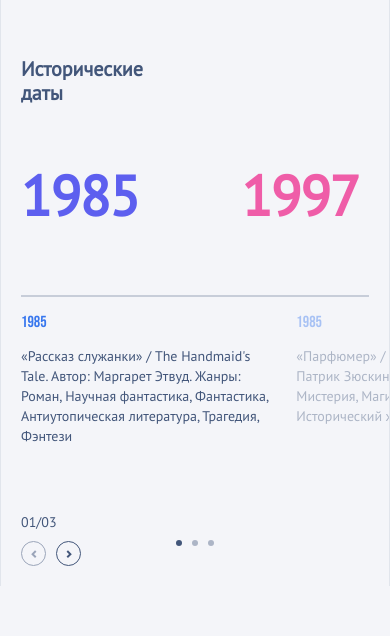
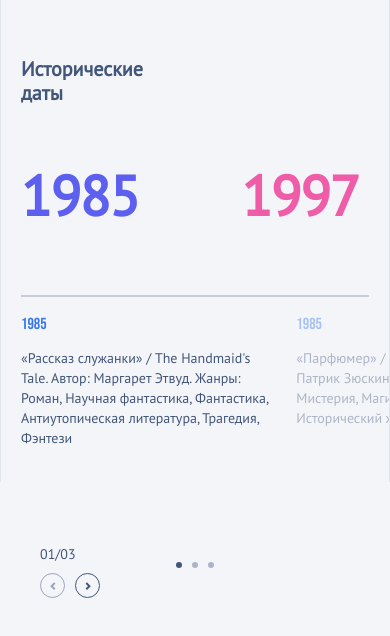
Before and after one commit to Nebesnaya94/react-animate-slider, a React app: page / in a window 390 px wide. Shown: the top 636 px of the page. Built offline with nearby package versions, Linux system fonts and the light colour scheme.

Commit message:
fix: edit styles

```diff
--- a/src/components/App.tsx
+++ b/src/components/App.tsx
@@ -43,10 +43,10 @@ const App: React.FC = () => {
         <Circle />
         <DatesSlider />
         <InfoSlider />
-        <div className="counter-wrapper">
-          <DateCounterLabel prefix="outer" icon={ArrowMin} />
-          <DateCounterMin />
-        </div>
+      </div>
+      <div className="counter-wrapper">
+        <DateCounterLabel prefix="outer" icon={ArrowMin} />
+        <DateCounterMin />
       </div>
     </CountContext.Provider>
   );
--- a/src/components/circle/CircleItem.tsx
+++ b/src/components/circle/CircleItem.tsx
@@ -22,9 +22,11 @@ const CircleItem: React.FC<ICircleItemProps> = ({ index }) => {
       className="circle__dot"
     >
       <div className="circle__item">
-        <div className="circle__button-wrapper">
+        <div
+          onClick={() => setCurrentIndex(index)}
+          className="circle__button-wrapper"
+        >
           <button
-            onClick={() => setCurrentIndex(index)}
             className={`circle__button${
               currentIndex === index ? " " + "active" : ""
             }`}
--- a/src/styles/circle.scss
+++ b/src/styles/circle.scss
@@ -9,7 +9,7 @@
   border: 1px solid rgba($black-blue, 0.2);
   border-radius: 50%;
 
-  @media (max-width: 1199px) {
+  @media (max-width: 991px) {
     display: none;
   }
 
--- a/src/styles/counter-label.scss
+++ b/src/styles/counter-label.scss
@@ -43,25 +43,39 @@
 .outer-label {
   display: none;
   position: absolute;
-  left: 0;
-  bottom: 0;
+  left: 40px;
+  bottom: 40px;
 
-  @media (max-width: 575px) {
+  @media (max-width: 991px) {
     display: block;
   }
 
   &__text {
-    font-size: 14px;
-    margin-bottom: 10px;
+    font-size: 16px;
+    margin-bottom: 20px;
+
+    @media (max-width: 575px) {
+      font-size: 14px;
+      margin-bottom: 10px;
+    }
   }
 
   &__buttons {
-    gap: 10px;
+    gap: 25px;
+
+    @media (max-width: 575px) {
+      gap: 10px;
+    }
   }
 
   &__button {
     height: 25px;
     width: 25px;
+    transform: scale(1.5);
+
+    @media (max-width: 575px) {
+      transform: scale(1);
+    }
   }
 }
 
@@ -70,7 +84,7 @@
   left: 0;
   bottom: -40px;
 
-  @media (max-width: 575px) {
+  @media (max-width: 991px) {
     display: none;
   }
 
@@ -92,10 +106,15 @@
 .counter-wrapper {
   display: none;
 
+  @media (max-width: 991px) {
+    display: block;
+    padding: 120px 0 50px;
+    position: absolute;
+    width: 100%;
+  }
+
   @media (max-width: 575px) {
-    display: block;
     padding-top: 80px;
-    position: relative;
   }
 }
 
@@ -104,11 +123,15 @@
   padding-bottom: 20px;
   display: flex;
   width: fit-content;
-  gap: 10px;
+  gap: 15px;
+
+  @media (max-width: 575px) {
+    gap: 10px;
+  }
 
   &__dot {
-    width: 6px;
-    height: 6px;
+    width: 10px;
+    height: 10px;
     border-radius: 50%;
     background: $black-blue;
     opacity: 0.4;
@@ -116,5 +139,10 @@
     &.active {
       opacity: 1;
     }
+
+    @media (max-width: 575px) {
+      width: 6px;
+      height: 6px;
+    }
   }
 }
--- a/src/styles/dates-counter.scss
+++ b/src/styles/dates-counter.scss
@@ -2,6 +2,10 @@
   margin: 0 auto 80px;
   position: relative;
   height: 530px;
+
+  @media (max-width: 991px) {
+    margin: 0 auto 30px;
+  }
 
   @media (max-width: 575px) {
     height: 190px;
@@ -64,17 +68,9 @@
   }
 
   &__dates {
-    position: relative;
     z-index: 5;
     display: flex;
     gap: 115px;
-    bottom: 15px;
-    right: 20px;
-
-    @media (max-width: 1900px) {
-      bottom: 0px;
-      right: 0px;
-    }
 
     @media (max-width: 767px) {
       gap: 70px;
--- a/src/styles/layout.scss
+++ b/src/styles/layout.scss
@@ -1,18 +1,18 @@
 * {
   cursor: url("../../assets/images/cursor.png"), auto;
+}
+
+#root {
+  min-height: 100vh;
 }
 
 .wrapper {
   border-left: 1px solid rgba($black-blue, 0.1);
   border-right: 1px solid rgba($black-blue, 0.1);
   max-width: 1440px;
-  margin-left: 320px;
+  margin: 0 auto;
   padding: 215px 80px 80px;
   position: relative;
-
-  @media (max-width: 1900px) {
-    margin: 0 auto;
-  }
 
   @media (max-width: 991px) {
     padding: 100px 40px 40px;
@@ -26,7 +26,7 @@
     position: absolute;
     background: rgba($black-blue, 0.1);
 
-    @media (max-width: 1199px) {
+    @media (max-width: 991px) {
       display: none;
     }
 
--- a/src/styles/slider.scss
+++ b/src/styles/slider.scss
@@ -28,11 +28,7 @@
     }
 
     &_prev {
-      left: -44px;
-
-      @media (max-width: 1900px) {
-        left: -60px;
-      }
+      left: -55px;
 
       img {
         transform: scale(-1, 1);
@@ -40,11 +36,7 @@
     }
 
     &_next {
-      right: -44px;
-
-      @media (max-width: 1900px) {
-        right: -60px;
-      }
+      right: -55px;
     }
   }
 }
@@ -56,17 +48,13 @@
     font-size: 25px;
     line-height: 30px;
     color: $blue;
-    margin: 20px 0 10px 0;
-
-    @media (max-width: 1900px) {
-      margin: 20px 0;
-    }
+    margin: 20px 0 0;
 
     @media (max-width: 767px) {
       font-size: 16px;
       font-weight: 400;
       line-height: 19px;
-      margin: 13px 0;
+      margin: 15px 0 0;
     }
   }
 
@@ -74,11 +62,7 @@
     font-size: 20px;
     line-height: 30px;
     color: $black-blue;
-    margin-top: 0;
-
-    @media (max-width: 1900px) {
-      margin: 20px 0;
-    }
+    margin: 15px 0;
 
     @media (max-width: 767px) {
       font-size: 14px;
@@ -105,17 +89,5 @@
     @media (max-width: 575px) {
       margin-left: 20px;
     }
-
-    .swiper-slide {
-      max-width: 360px;
-
-      @media (max-width: 1900px) {
-        max-width: none;
-      }
-
-      @media (max-width: 360px) {
-        max-width: 166px;
-      }
-    }
   }
 }
```
